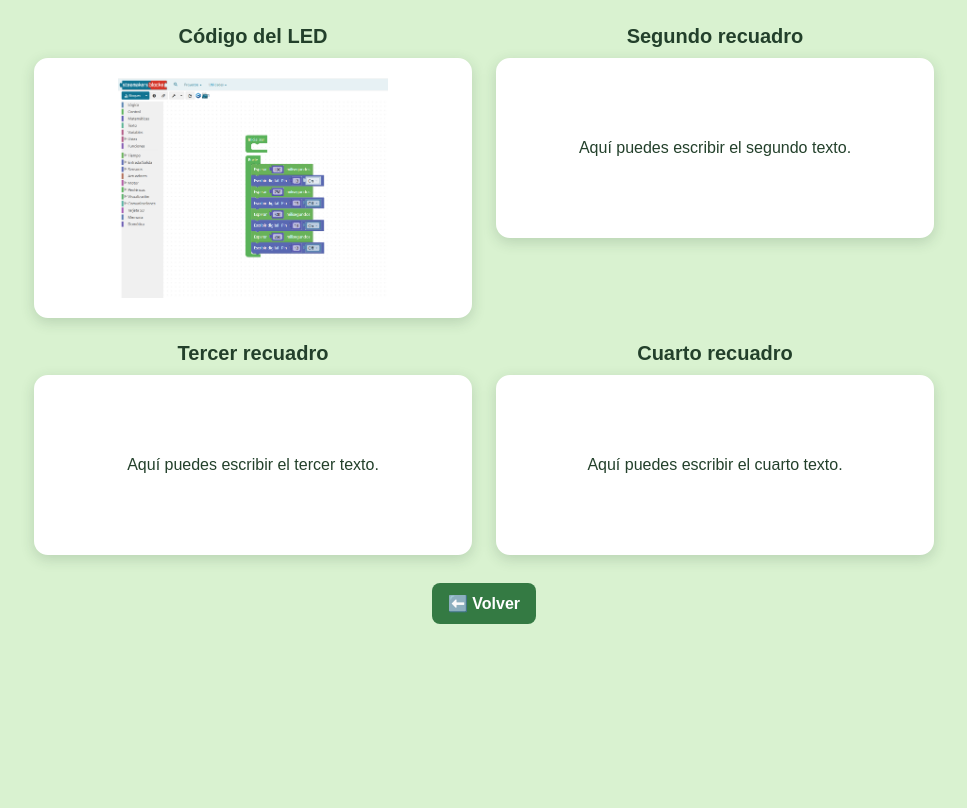
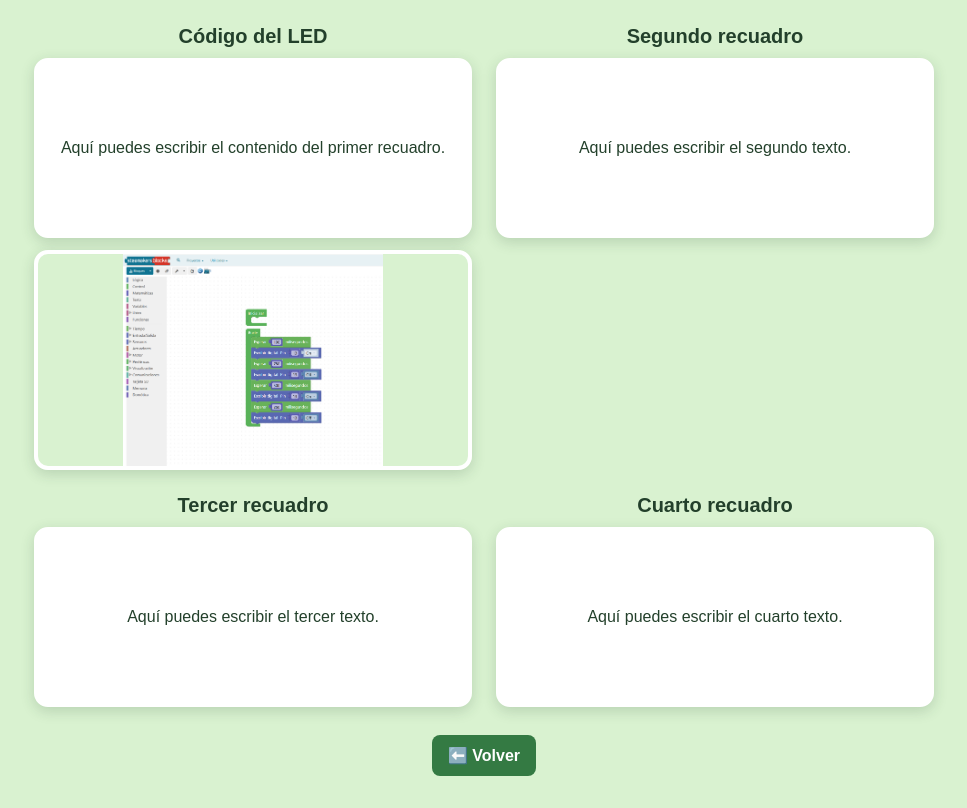
Before and after one commit to Mario-125/Primer-Archivo, a plain HTML site: page pagina2.html in a window 1280 px wide. Shown: the part 84-892 px from the top of the page, without its empty margins (156-1123 px from the left). Before the commit the page ends 800 px from the top, so only its background shows below. Drawn offline with Linux system fonts and the light colour scheme.

Commit message:
Mueve la imagen debajo del primer recuadro

```diff
--- a/pagina2.html
+++ b/pagina2.html
@@ -49,11 +49,16 @@
             box-shadow: 0 4px 14px rgb(35 64 43 / 18%);
         }
 
-        .box img {
+        .photo {
+            display: block;
             width: 100%;
             max-height: 220px;
+            margin-top: 12px;
             object-fit: contain;
-            border-radius: 8px;
+            border: 4px solid white;
+            border-radius: 14px;
+            box-sizing: border-box;
+            box-shadow: 0 4px 14px rgb(35 64 43 / 18%);
         }
 
         .button {
@@ -87,8 +92,9 @@
             <article class="card">
                 <h2>Código del LED</h2>
                 <div class="box">
-                    <img src="capturaled.jpg" alt="Captura del código de un LED">
+                    <p>Aquí puedes escribir el contenido del primer recuadro.</p>
                 </div>
+                <img class="photo" src="capturaled.jpg" alt="Captura del código de un LED">
             </article>
 
             <article class="card">
```
